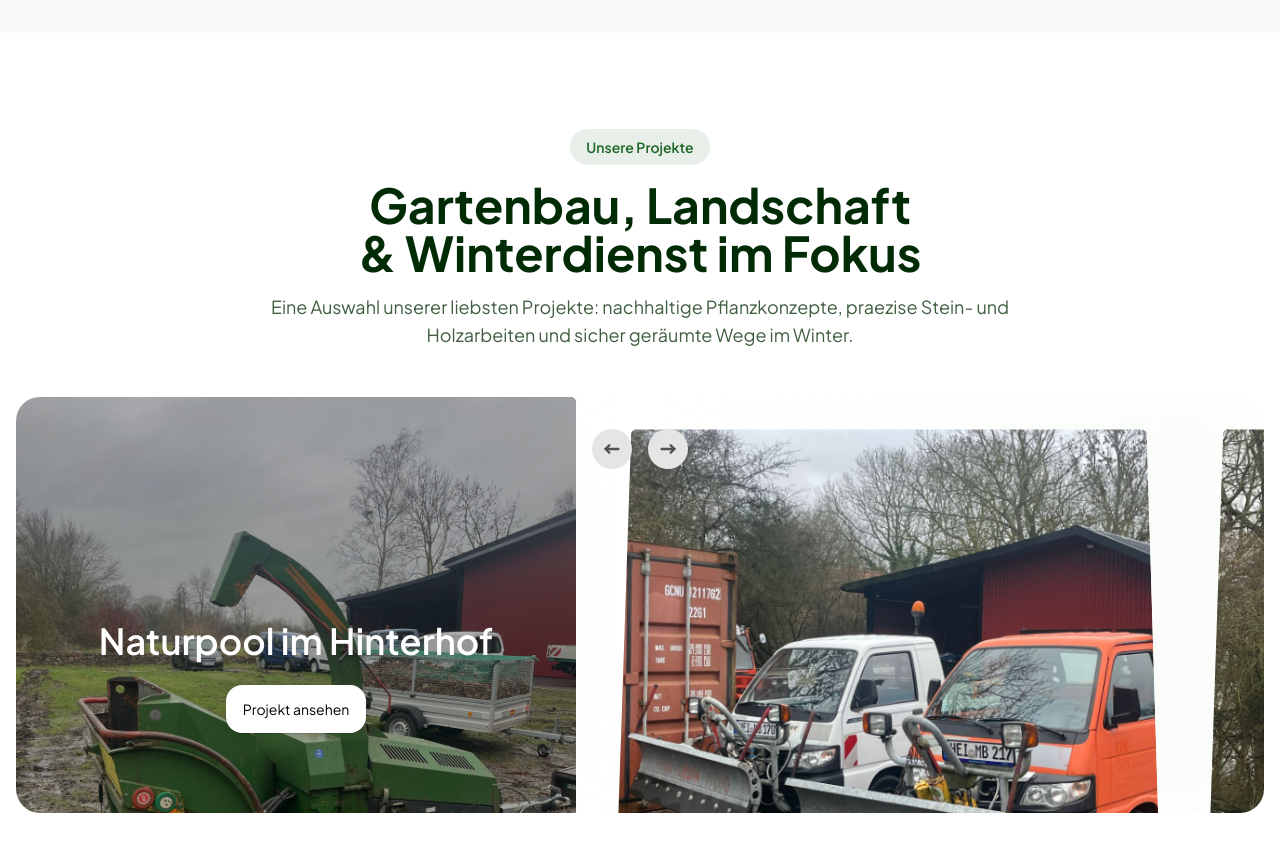
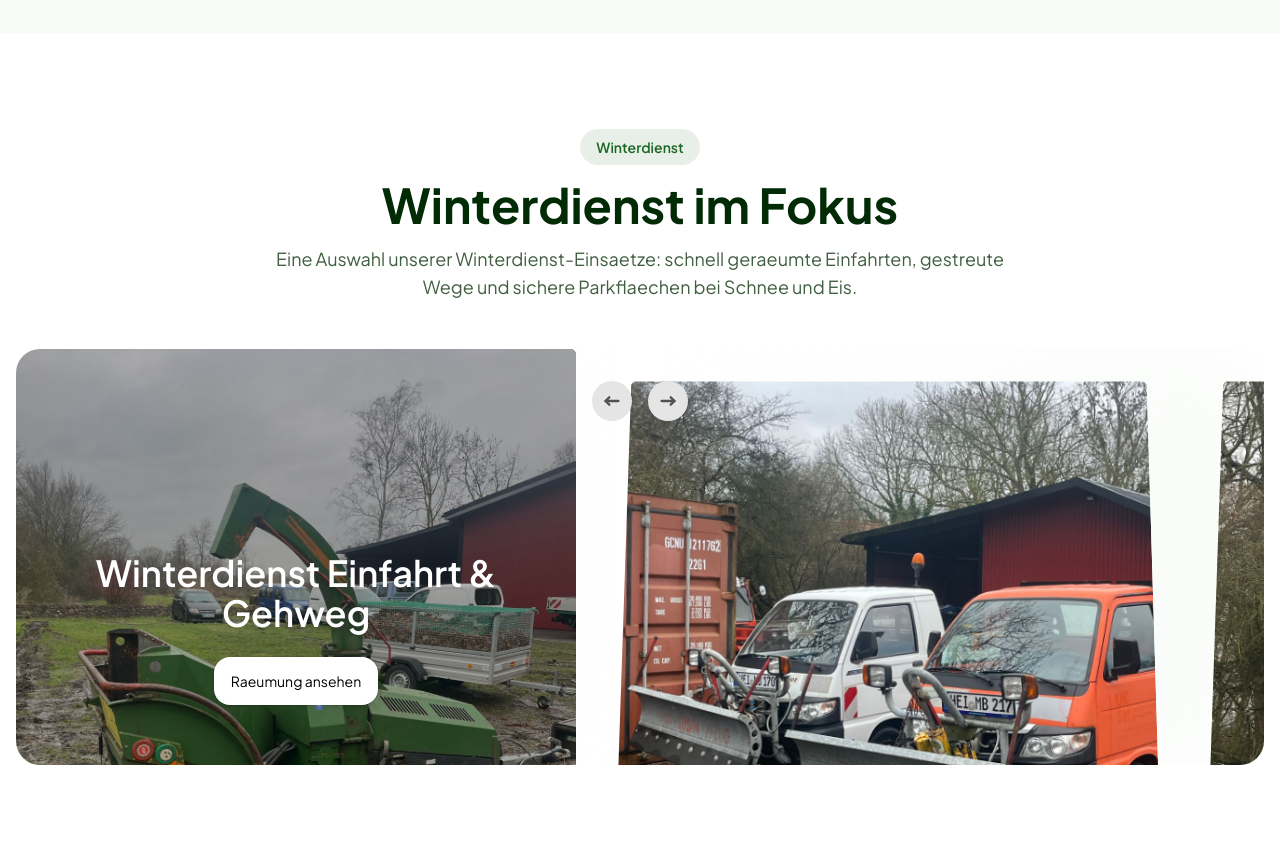
Before and after one commit to Rina-Korca/bchms-rendsburg-ug, a Next.js app: page / in a window 1280 px wide. Shown: the part 3240-4091 px from the top of the page. Built offline with nearby package versions, Linux system fonts and the light colour scheme.

Commit message:
update our projects section

```diff
--- a/components/projects-section.tsx
+++ b/components/projects-section.tsx
@@ -2,33 +2,33 @@ import { Carousel } from "@/components/ui/carousel";
 
 const projectSlides = [
   {
-    title: "Naturpool im Hinterhof",
-    button: "Projekt ansehen",
+    title: "Winterdienst Einfahrt & Gehweg",
+    button: "Raeumung ansehen",
     src: "/images/WhatsApp Image 2026-01-21 at 12.50.31 (1).jpeg",
   },
   {
-    title: "Steinwege & Stauden",
-    button: "Details zeigen",
+    title: "Streuen & Raeumen im Wohngebiet",
+    button: "Mehr Winterdienst",
     src: "/images/WhatsApp Image 2026-01-21 at 12.50.31 (2) (1).jpeg",
   },
   {
-    title: "Gewerbepark Gruenpflege",
-    button: "Mehr erfahren",
+    title: "Winterdienst im Gewerbepark",
+    button: "Service entdecken",
     src: "/images/WhatsApp Image 2026-01-21 at 12.50.31 (3).jpeg",
   },
   {
-    title: "Winterdienst Auffahrt",
-    button: "Winterdienst ansehen",
+    title: "Auffahrt schnee- und eisfrei",
+    button: "Details zum Winterdienst",
     src: "/images/WhatsApp Image 2026-01-21 at 12.50.32 (5).jpeg",
   },
   {
-    title: "Gartendesign mit Beleuchtung",
-    button: "Projekt ansehen",
+    title: "Parkplaetze sicher geraeumt",
+    button: "Winterservice sehen",
     src: "/images/WhatsApp Image 2026-01-21 at 12.51.45 (1).jpeg",
   },
   {
-    title: "Dachterrasse Begruenung",
-    button: "Mehr Details",
+    title: "Fusswege und Treppen gestreut",
+    button: "Einsatz ansehen",
     src: "/images/WhatsApp Image 2026-01-21 at 12.53.20 (4).jpeg",
   },
 ];
@@ -39,14 +39,15 @@ export function ProjectsSection() {
       <div className="container mx-auto px-4">
         <div className="mx-auto mb-12 max-w-3xl text-center">
           <span className="mb-4 inline-block rounded-full bg-green-medium/10 px-4 py-2 text-sm font-semibold text-green-medium">
-            Unsere Projekte
+            Winterdienst
           </span>
           <h2 className="text-balance text-3xl font-bold text-green-dark md:text-4xl lg:text-5xl">
-            Gartenbau, Landschaft & Winterdienst im Fokus
+            Winterdienst im Fokus
           </h2>
           <p className="mt-4 text-lg text-muted-foreground">
-            Eine Auswahl unserer liebsten Projekte: nachhaltige Pflanzkonzepte,
-            praezise Stein- und Holzarbeiten und sicher geräumte Wege im Winter.
+            Eine Auswahl unserer Winterdienst-Einsaetze: schnell geraeumte
+            Einfahrten, gestreute Wege und sichere Parkflaechen bei Schnee und
+            Eis.
           </p>
         </div>
 
```
